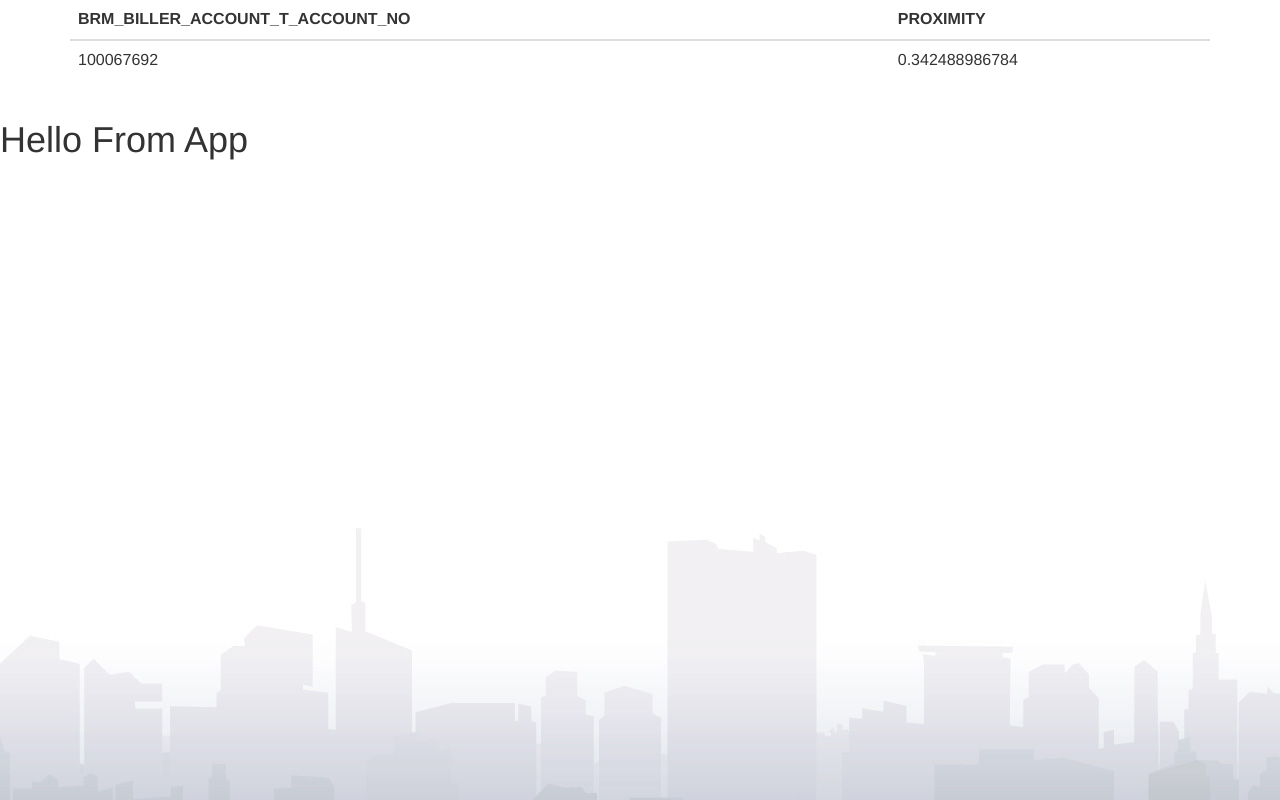
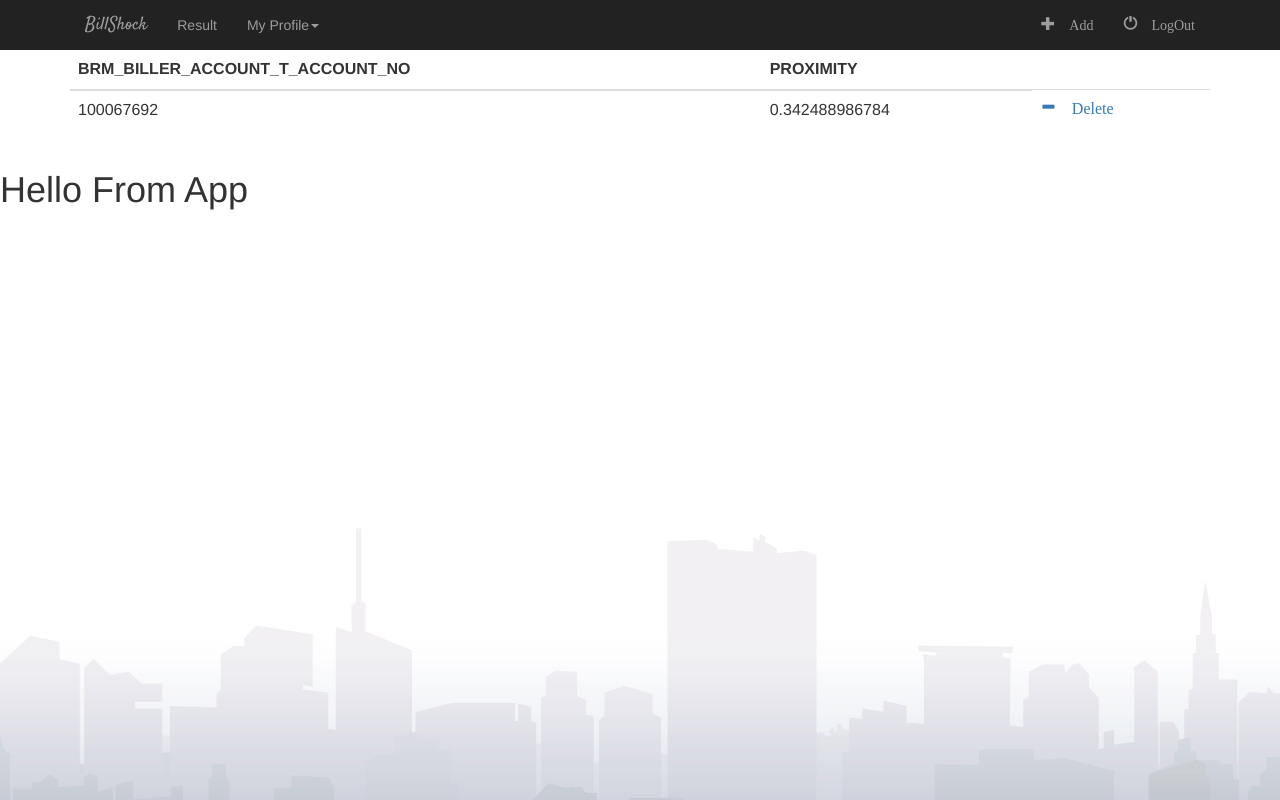
Before and after one commit to LukishYadav/WebDesign, a Django app: page /result/1182/ in a window 1280 px wide. Run offline with Django 3.2, Linux system fonts and the light colour scheme; data comes from the database, SQL or seed files in the repository; both versions use the stored data as it was after the commit; some libraries are stand-ins or nearby versions.

Commit message:
Version 2

```diff
--- a/Django/billshock/billshock/urls.py
+++ b/Django/billshock/billshock/urls.py
@@ -15,7 +15,7 @@ Including another URLconf
 """
 from django.conf.urls import url,include
 from django.contrib import admin
-from . import views
+#from . import views
 from result import views
 
 
--- a/Django/billshock/result/models.py
+++ b/Django/billshock/result/models.py
@@ -3,6 +3,8 @@ from __future__ import unicode_literals
 
 from django.db import models
 
+
+from django.core.urlresolvers import reverse
 
 
 class Output(models.Model):
@@ -16,5 +18,8 @@ class Output(models.Model):
  def __str__(self):
  	return self.BRM_BILLER_ACCOUNT_T_ACCOUNT_NO+'-'+self.PROXIMITY
 
+ def get_absolute_url(self):
+    return reverse('result:detail',kwargs={'pk':self.pk})
+
 
 # Create your models here.
--- /dev/null
+++ b/Django/billshock/result/static/result/main.css
@@ -0,0 +1,7 @@
+.navbar-brand{
+    font-family: 'Satisfy',Comic;
+}
+
+body{
+	background:white url("background.jpg")
+}
--- a/Django/billshock/result/templates/result/base.html
+++ b/Django/billshock/result/templates/result/base.html
@@ -3,11 +3,44 @@
 <head><title>{% block title %}{% endblock %}</title>
 <link rel="stylesheet" href="https://maxcdn.bootstrapcdn.com/bootstrap/3.3.6/css/bootstrap.min.css">
 <link href="https://fonts.googleapis.com/css?family=Satisfy" rel="stylesheet" type='text/css'>
-<link rel="stylesheet" type="text/css" href="{% static 'music/style.css' %}">
+<link rel="stylesheet" type="text/css" href="{% static 'result/main.css' %}">
 
 <!--<link rel="stylesheet" href="http://maxcdn.bootstrapcdn.com/bootstrap/3.3.4/css/bootstrap.min.css">-->
 <script src="https://ajax.googleapis.com/ajax/libs/jquery/1.11.3/jquery.min.js"></script>
 <script src="http://maxcdn.bootstrapcdn.com/bootstrap/3.3.4/js/bootstrap.min.js"></script>
+
 </head>
+<nav class="navbar-inverse">
+	<div class="container">
+
+	  <div class="navbar-header">
+			<button class="navbar-toggle" data-toggle="collapse" data-target="#top">
+		      <span class="icon-bar"></span>
+			  <span class="icon-bar"></span>
+		      <span class="icon-bar"></span></button>
+
+		      <a class="navbar-brand" a href="{% url 'result:hello' %}">BillShock</a>
+	  </div>
+	 <div class="collapse navbar-collapse" id="top">
+		 <ul class="nav navbar-nav">
+			<li><a href="{% url 'result:hello' %}">Result</a></li>
+		    <li class="dropdown">
+		      <a href="#" class="dropdown-toggle" data-toggle="dropdown">My Profile<span class="caret"></span></a>
+			  <ul class="dropdown-menu">
+				<li><a href="#">Settings</a></li>
+				<li><a href="#">Logs</a></li>
+				<li><a href="#">LogOut</a></li>
+              </ul>
+
+		 </ul>
+
+	 <ul class="nav navbar-nav navbar-right">
+	 	<li><a href="{% url 'result:add' %}"><span class="glyphicon glyphicon-plus"> Add</span></a></li>
+	 	<li><a href="#"><span class="glyphicon glyphicon-off"> LogOut</span></a></li>
+
+	 </ul>
+	 </div>
+    </div>
+</nav>
 
 {% block body %}{% endblock %}
--- a/Django/billshock/result/templates/result/index.html
+++ b/Django/billshock/result/templates/result/index.html
@@ -1,4 +1,5 @@
 {% extends 'result/base.html' %}
+{% block title %}Result{% endblock %}
 {% block body %}
 <div class="container">
 <table class="table">
@@ -8,7 +9,9 @@
 
 
  <tdata>
- <tr><td>{{object.BRM_BILLER_ACCOUNT_T_ACCOUNT_NO}}</td><td>{{object.PROXIMITY}}</td></tr>
+ <tr><td>{{object.BRM_BILLER_ACCOUNT_T_ACCOUNT_NO}}</td><td>{{object.PROXIMITY}}</td>
+ <td><a href="{% url 'result:delete' object.id %}"><span class="glyphicon glyphicon-minus"> Delete</span></a></td></tr>
+
  </tdata>
 
 </table>
--- a/Django/billshock/result/templates/result/indexm.html
+++ b/Django/billshock/result/templates/result/indexm.html
@@ -1,7 +1,7 @@
 {% extends 'result/base.html' %}
-{% block title %}Main_Page{%  endblock %}
+{% block title %}Select{%  endblock %}
 {% block body %}
 {% for op in object_list %}
-<h1><a href="{% url 'result:detail' op.id %}"> <span class="glyphicon glyphicon-music"></span>{{op.BRM_BILLER_ACCOUNT_T_ACCOUNT_NO}}<h1><br>
+<h1><a href="{% url 'result:detail' op.id %}"> {{op.BRM_BILLER_ACCOUNT_T_ACCOUNT_NO}}<h1><br>
 	{% endfor %}
 {% endblock %}
--- /dev/null
+++ b/Django/billshock/result/templates/result/main.html
@@ -0,0 +1,6 @@
+{% extends 'result/base.html' %}
+
+{% block body %}
+
+
+{% endblock %}
--- a/Django/billshock/result/urls.py
+++ b/Django/billshock/result/urls.py
@@ -8,5 +8,8 @@ urlpatterns = [
     #url(r'^$', views.hello,name='hello'),
     url(r'^$', views.listview.as_view(),name='hello'),
     url(r'^(?P<pk>[0-9]+)/$',views.detailview.as_view(),name='detail'),
+
+    url(r'^data/add/$',views.add.as_view(),name='add'),
+    url(r'^data/delete/(?P<pk>[0-9]+)$',views.delete.as_view(),name='delete'),
     #url(r'^try/$',views.detailview.as_view(),name='detail2')
     ]
--- a/Django/billshock/result/views.py
+++ b/Django/billshock/result/views.py
@@ -6,19 +6,20 @@ from django.http import HttpResponse
 from .models import Output
 from django.views import generic
 from django.views.generic.edit import CreateView,UpdateView,DeleteView
+from django.core.urlresolvers import reverse_lazy
 
 # Create your views here.
-
+"""
 def hello(request):
 	output=Output.objects.all()
 	Context={'output':output}
 	#return HttpResponse("Hello from App")
 	return render(request,'result/index.html',Context)
-
+"""
 
 def hellom(request):
 	#return HttpResponse('Hello')
-	return render(request,'result/indexm.html')
+	return render(request,'result/main.html')
 
 
 class listview(generic.ListView):
@@ -27,6 +28,19 @@ class listview(generic.ListView):
 	def get_queryset(self):
 		return Output.objects.all()
 
+
+
 class detailview(generic.DetailView):
 	model=Output
 	template_name='result/index.html'
+
+
+class add(CreateView):
+	model=Output
+	fields=['BRM_BILLER_ACCOUNT_T_ACCOUNT_NO','PROXIMITY']
+
+
+class delete(DeleteView):
+	model=Output
+	fields=['BRM_BILLER_ACCOUNT_T_ACCOUNT_NO','PROXIMITY']
+	success_url = reverse_lazy('result:hello')
```
Also changed, not shown: Django/billshock/result/templates/result/form_template.html (added, +8 -0 lines), Django/billshock/result/templates/result/output_confirm_delete.html (added, +13 -0 lines), Django/billshock/result/templates/result/output_form.html (added, +17 -0 lines), Django/billshock/db.sqlite3, Django/billshock/result/static/result/background.jpg (added), 4 other files.
